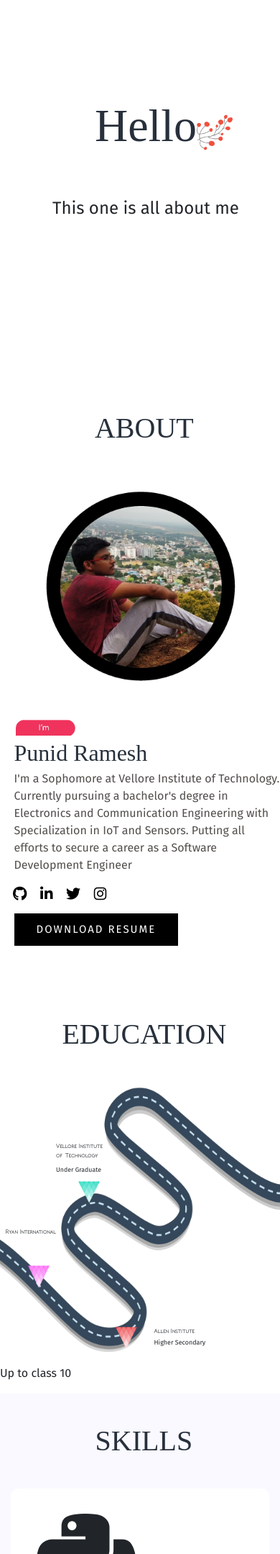
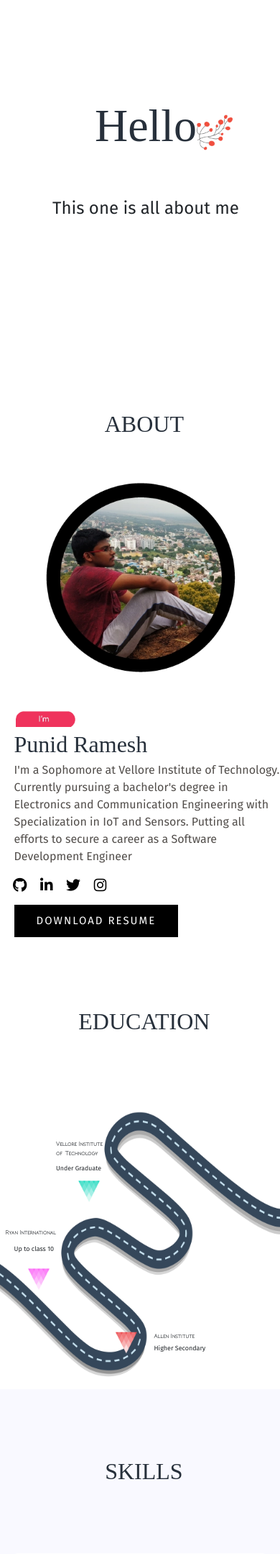
Before and after one commit to punidramesh/Perseus, a PHP site: page /public/index.html in a window 390 px wide; the page is wider, and only the part inside the window is pictured. Shown: the part 77-2236 px from the top of that part at 72% size. Run offline with PHP 8.4, Linux system fonts and the light colour scheme; some libraries are stand-ins or nearby versions; some web fonts are replaced.

Commit message:
Responsive view updates

```diff
--- a/public/css/style.css
+++ b/public/css/style.css
@@ -860,10 +860,16 @@ footer .footer-right a{
       }
       #abt{
         margin-top: 100vw;
-        font-size: 2.5rem;
+        font-size: 2rem;
       }
       #edu-text{
-        margin-bottom: 10%;
+        font-size: 2rem;
+        margin-bottom: 25%;
+      }
+      #skills-txt{
+        font-size: 2rem;
+        margin-top: 25%;
+        margin-bottom: 25%;
       }
       .m1
       {
@@ -934,16 +940,18 @@ footer .footer-right a{
           font-size: 2.25vw;
       }
       #contact-txt{
-        margin-top: 30%;
+        font-size: 2rem;
+        margin-top:25%;
       }
       #blogs-txt{
-        margin-top: 10%;
-      }
-      #blogs-txt{
-        margin-top: 20%;
+        font-size: 2rem;
+        margin-top: 25%;
+        margin-bottom: 25%;
       }
       #projects-txt{
-        margin-top: 30%;
+        font-size: 2rem;
+        margin-top: 25%;
+        margin-bottom: 25%;
       }
       #footer-img{
         margin-bottom: -3%;
--- a/public/index.html
+++ b/public/index.html
@@ -159,8 +159,8 @@
                                 <p itemprop="description" id = "myinfo">I'm a Sophomore at Vellore Institute of Technology.
                                     Currently pursuing a bachelor's degree in
                                     Electronics and Communication Engineering
-                                    with Specialization in IoT and Sensors. Putting all efforts to secure a career as
-                                a Software Development Engineer</p>
+                                    with Specialization in IoT and Sensors. Putting all efforts to secure
+                                    a career as a Software Development Engineer</p>
                             </div>
                             <div style = "padding-left: 5%" class="row justify-content-start">
                                 <a style = "color: black; padding-right: 5%;" for = "Github" href="https://github.com/punidramesh" target = "_blank"><i class="fa fa-github fa-lg"></i></a>
@@ -192,7 +192,7 @@
                 </picture>
                 <img src = "assets/images/m1.webp" alt = "Marker" class = "m1">
                 <p class = "ryan">Ryan International</p>
-                <p itemprop="description" lass = "ryan-sub">Up to class 10</p>
+                <p itemprop="description" class = "ryan-sub">Up to class 10</p>
                 <img src = "assets/images/m2.webp" alt = "Marker" class = "m2">
                 <p class = "allen">Allen Institute</p>
                 <p itemprop="description" class = "allen-sub">Higher Secondary</p>
```
Also changed, not shown: firebase.json, 1 other file.
